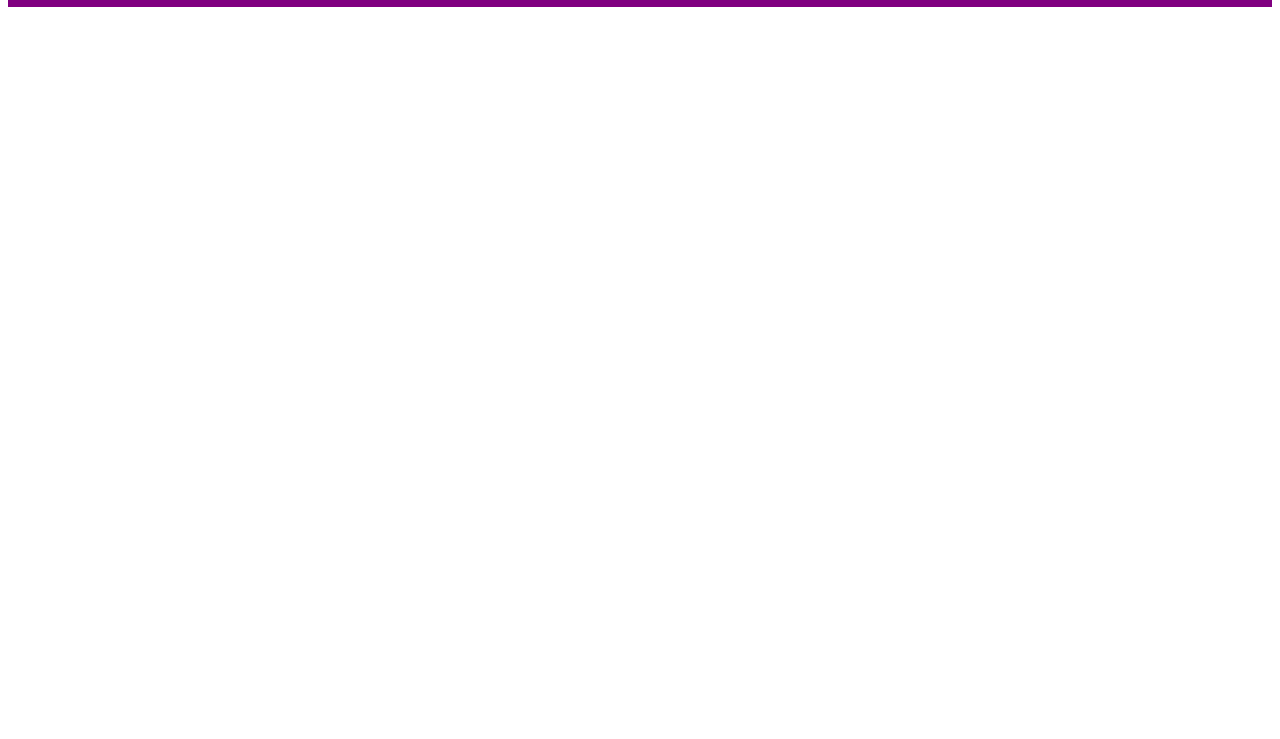
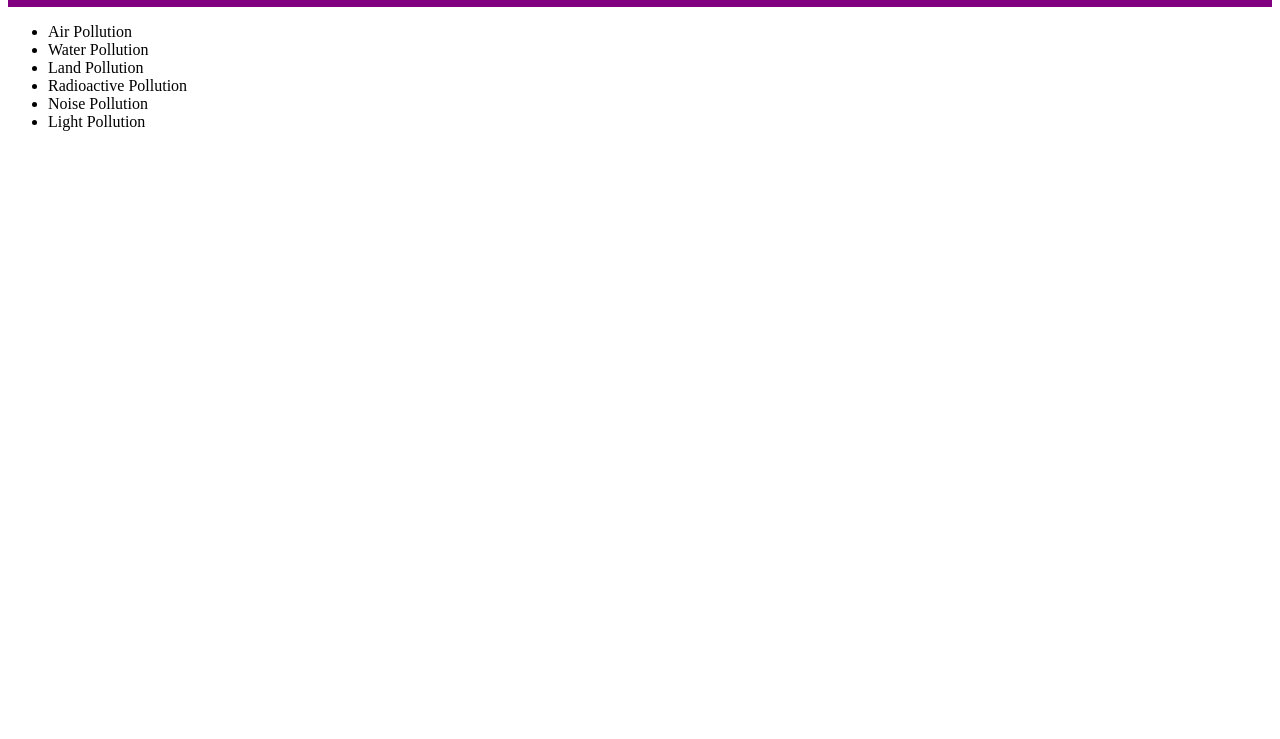
Before and after one commit to Oxford-High-School-Software-Development/Smoke-Smog, a plain HTML site: page silver-octo-adventure-main/pollution.html in a window 1280 px wide. Shown: the part 61-800 px from the top of the page. Drawn offline with Linux system fonts and the light colour scheme.

Commit message:
Add files via upload

```diff
--- a/silver-octo-adventure-main/pollution.html
+++ b/silver-octo-adventure-main/pollution.html
@@ -13,5 +13,13 @@
       <a href="what_we_do.html">What do we do?</a>
       <a href="sources.html">Sources</a>
     </div>
+    <ul>
+      <li>Air Pollution</li>
+      <li>Water Pollution</li>
+      <li>Land Pollution</li>
+      <li>Radioactive Pollution</li>
+      <li>Noise Pollution</li>
+      <li>Light Pollution</li>
+    </ul>
   </body>
 </html>
```
